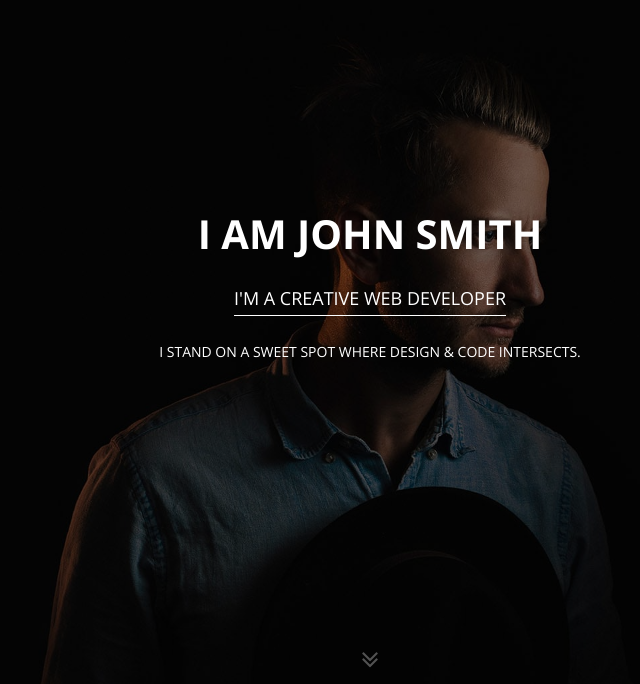
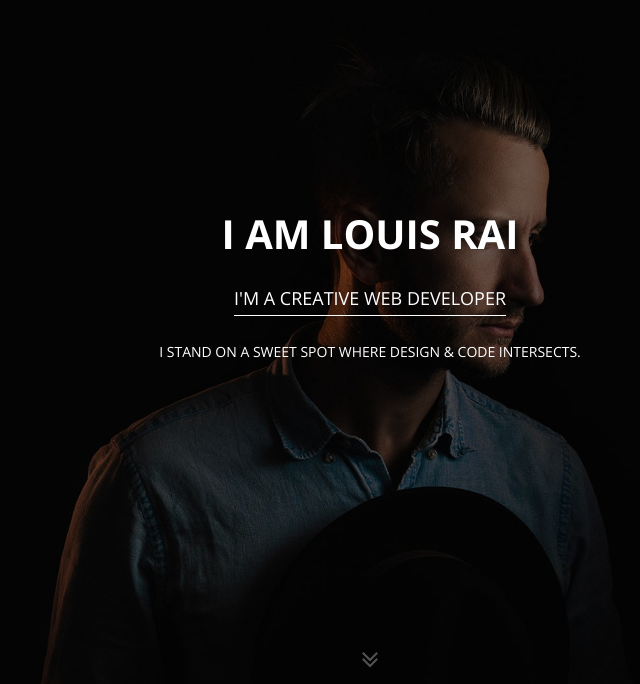
Before and after one commit to LouisRai/portmain, a plain HTML site: page index.html in a window 1280 px wide. Shown: the part 113-797 px from the top of the page, without its empty margins (270-910 px from the left). Drawn offline with nearby package versions, Linux system fonts and the light colour scheme.

Commit message:
name change

```diff
--- a/index.html
+++ b/index.html
@@ -56,7 +56,7 @@
 
         <!-- Name & Description -->
         <div class="hero-content">
-            <h1>I am John Smith</h1>
+            <h1>I am Louis Rai</h1>
             <p class="hero-job"><span>I'M A CREATIVE WEB DEVELOPER</span></p>
             <p class="hero-job-desc">I STAND ON A SWEET SPOT WHERE DESIGN &amp; CODE INTERSECTS. </p>
 
```
